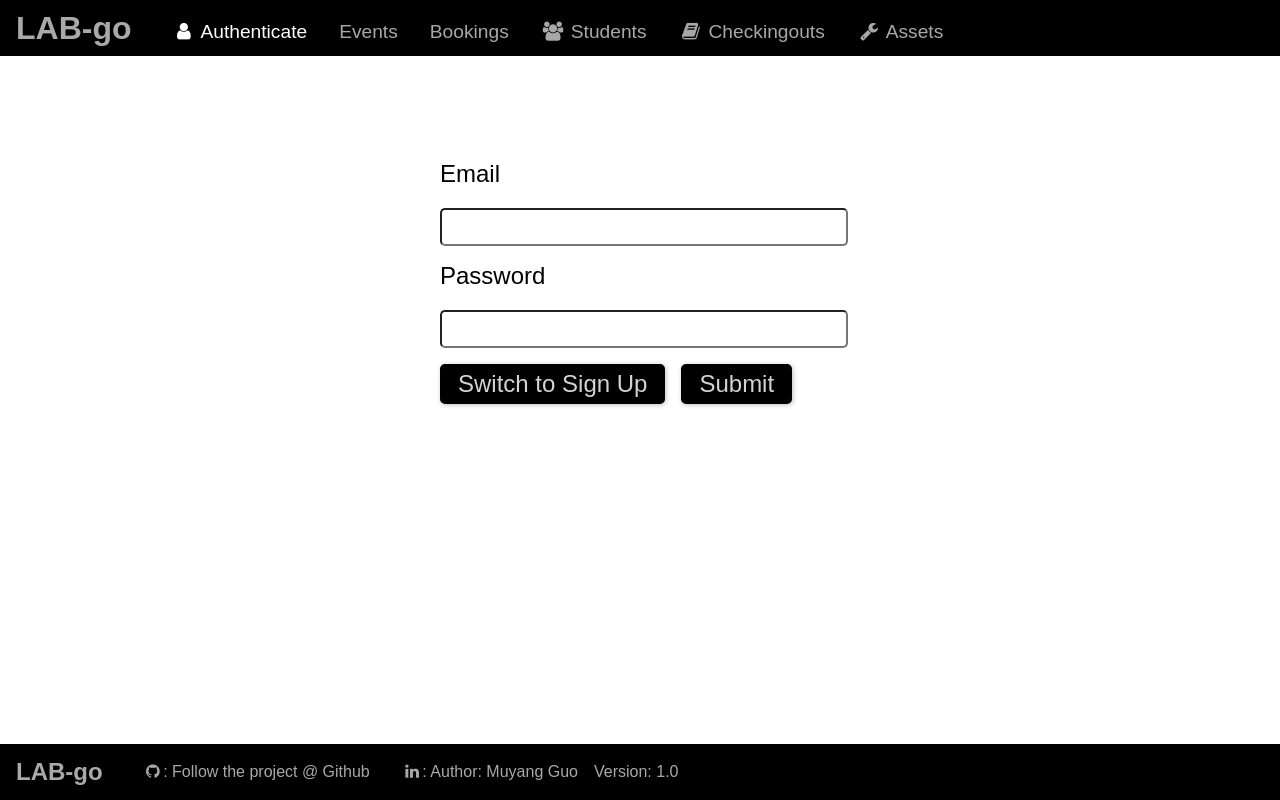
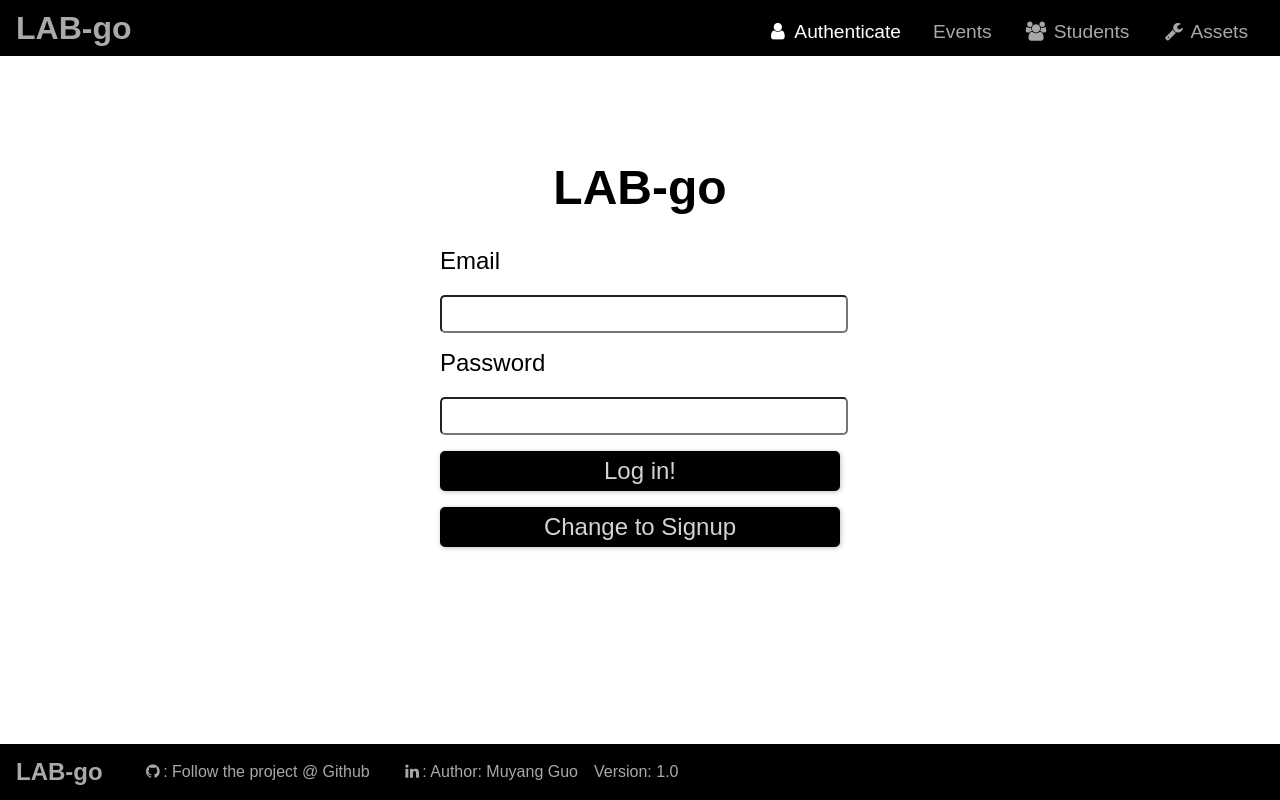
Before and after one commit to MUYANGGUO/lab-management-gatech, a React (Create React App) app in the folder frontend/: page /auth in a window 1280 px wide. Built offline with nearby package versions, Linux system fonts and the light colour scheme.

Commit message:
working on state control

```diff
--- a/frontend/src/App.js
+++ b/frontend/src/App.js
@@ -1,4 +1,4 @@
-import React from 'react';
+import React, { Component } from 'react';
 import { BrowserRouter, Route, Redirect, Switch } from 'react-router-dom';
 import './App.css';
 import AuthPage from './pages/Auth';
@@ -9,29 +9,50 @@ import AssetsPage from './pages/Assets';
 import CheckingoutsPage from './pages/Checkingouts';
 import MainNavigation from './components/Navigation/MainNavigation';
 import Footer from './components/Footer/Footer';
+import AuthContext from './context/auth-context';
+
+class App extends Component {
+  state = {
+    token: null,
+    userId: null
+  }
 
 
-function App() {
+  login = (token, userId, tokenExpiration) => {
+    this.setState({token: token, userId: userId})
+  };
+
+  logout = ()=>{
+    this.setState({token: null, userId: null})
+  };
+  render(){
     return (
-
       <BrowserRouter>
         <React.Fragment>
+        <AuthContext.Provider value={{token:this.state.token, userId: this.state.userId, login: this.login, logout: this.logout}}>
           <MainNavigation></MainNavigation>
           <main className="main-content">
             <Switch>
-            <Redirect from="/" to="/auth" exact />
-            <Route path="/auth" component = {AuthPage} />
-            <Route path="/bookings" component = {BookingsPage} />
+              {!this.state.token && <Redirect from="/" to="/auth" exact />}
+              {this.state.token && <Redirect from="/" to="/events" exact />}
+              {this.state.token && <Redirect from="/auth" to="/events" exact />}
+              {!this.state.token && (<Route path="/auth" component = {AuthPage} />)}
+              {this.state.token &&
+              <Route path="/bookings" component = {BookingsPage} />}
               <Route path="/events" component = {EventsPage} />
               <Route path="/students" component = {StudentsPage} />
               <Route path="/assets" component = {AssetsPage} />
-            <Route path="/checkingouts" component = {CheckingoutsPage} />
+              {this.state.token &&
+              <Route path="/checkingouts" component = {CheckingoutsPage} />}
             </Switch>
           </main>
+
+          </AuthContext.Provider>
           <Footer></Footer>
         </React.Fragment>
       </BrowserRouter>
     );
   }
+}
 
 export default App;
--- a/frontend/src/components/Footer/Footer.js
+++ b/frontend/src/components/Footer/Footer.js
@@ -11,8 +11,8 @@ const footer = props => (
         <nav className="footer-items">
             <ul>
 
-                <li><a href="https://github.com/MUYANGGUO/lab-management-gatech" ><i class="fa fa-fw fa-github"></i>:  Follow the project @ Github </a></li>
-                <li><a href="https://www.linkedin.com/in/muyang-guo-445a3465/" ><i class="fa fa-fw fa-linkedin"></i>:  Author: Muyang Guo </a></li>
+                <li><a href="https://github.com/MUYANGGUO/lab-management-gatech" ><i className="fa fa-fw fa-github"></i>:  Follow the project @ Github </a></li>
+                <li><a href="https://www.linkedin.com/in/muyang-guo-445a3465/" ><i className="fa fa-fw fa-linkedin"></i>:  Author: Muyang Guo </a></li>
                 <label>Version: 1.0</label>
             </ul>
 
--- a/frontend/src/components/Navigation/MainNavigation.css
+++ b/frontend/src/components/Navigation/MainNavigation.css
@@ -9,6 +9,7 @@
     padding: 0 1rem;
     display: flex;
     align-items: center;
+    justify-content: space-between;
 
 
 }
@@ -18,16 +19,19 @@
     font-size: 2rem;
     color: darkgray;
 
+
 }
 
 .main-nav-items {
     margin-left: 1.5rem;
     margin-top: 0.5rem;
+    margin-right: 2rem;
 
 
 }
 
 .main-nav-items ul{
+    margin-right: 100;
     margin: 0;
     padding: 0;
     list-style:  none;
--- a/frontend/src/components/Navigation/MainNavigation.js
+++ b/frontend/src/components/Navigation/MainNavigation.js
@@ -1,36 +1,56 @@
 import React from 'react';
 import { NavLink } from 'react-router-dom';
 import './MainNavigation.css';
+import AuthContext from '../../context/auth-context';
+
 
 const mainNavigation = props => (
-    <header className="main-nav">
+
+    <AuthContext.Consumer>
+        {(context)=>{
+            return (    <header className="main-nav">
             <div className="main-nav-logo">
                 <h1>LAB-go</h1>
             </div>
             <nav className="main-nav-items">
                 <ul>
+                    {!context.token && (
                     <li>
-
-                    <NavLink to="/auth"><i class="fa fa-fw fa-user"></i> Authenticate </NavLink>
-                </li>
+                        <NavLink to="/auth"><i className="fa fa-fw fa-user"></i> Authenticate </NavLink>
+                    </li>)}
                     <li>
                         <NavLink to="/events"> Events </NavLink>
                     </li>
+
+                    {context.token && (
                     <li>
                         <NavLink to="/bookings"> Bookings </NavLink>
+                    </li>)}
+
+                    <li>
+                        <NavLink to="/students"><i className="fa fa-fw fa-users"></i> Students </NavLink>
                     </li>
+
+                    {context.token && (
                     <li>
-                    <NavLink to="/students"><i class="fa fa-fw fa-users"></i> Students </NavLink>
+                        <NavLink to="/checkingouts"><i className="fa fa-fw fa-book"></i> Checkingouts </NavLink>
                     </li>
+                    )}
                     <li>
-                    <NavLink to="/checkingouts"><i class="fa fa-fw fa-book"></i> Checkingouts </NavLink>
+                        <NavLink to="/assets"><i className="fa fa-fw fa-wrench"></i> Assets </NavLink>
                     </li>
+                    {context.token && (
                     <li>
-                    <NavLink to="/assets"><i class="fa fa-fw fa-wrench"></i> Assets </NavLink>
+                        <button >Sign out </button>
                     </li>
+                    )}
                 </ul>
             </nav>
         </header>
+        );
+        }}
+
+    </AuthContext.Consumer>
 
 );
 
--- /dev/null
+++ b/frontend/src/context/auth-context.js
@@ -0,0 +1,7 @@
+import React from 'react';
+export default React.createContext({
+    token: null,
+    userId: null,
+    login: (token, userId, tokenExpiration) =>{},
+    logout: () =>{}
+});
--- a/frontend/src/pages/Auth.css
+++ b/frontend/src/pages/Auth.css
@@ -4,6 +4,11 @@
     margin: 10rem auto;
     font-size: 1.5rem;
 
+}
+.form-logo {
+    text-align: center;
+    font-size: 1.5rem;
+    color: black;
 }
 
 .form-control label,
@@ -25,7 +30,7 @@
     margin-top: 1rem;
 }
 
-.form-actions button {
+.form-actions button{
     margin-top: 1rem;
     background-color: black;
     color: lightgray;
@@ -36,7 +41,9 @@
     margin-right: 1rem;
     box-shadow: 1px 1px 5px rgba(0,0,0,0.25);
     cursor: pointer;
+    width: 100%;
 }
+
 
 .form-actions button:hover,
 .form-actions button:active {
--- a/frontend/src/pages/Auth.js
+++ b/frontend/src/pages/Auth.js
@@ -1,21 +1,109 @@
+
 import React, { Component } from 'react';
+
 import './Auth.css';
+import AuthContext from '../context/auth-context';
+class AuthPage extends Component {
+  state = {
+    isLogin: true
+  };
 
-class AuthPage extends Component {
+  static contextType = AuthContext;
+
+  constructor(props) {
+    super(props);
+    this.emailEl = React.createRef();
+    this.passwordEl = React.createRef();
+  }
+
+  switchModeHandler = () => {
+    this.setState(prevState => {
+      return { isLogin: !prevState.isLogin };
+    });
+  };
+
+  submitHandler = event => {
+    event.preventDefault();
+    const email = this.emailEl.current.value;
+    const password = this.passwordEl.current.value;
+
+    if (email.trim().length === 0 || password.trim().length === 0) {
+      return;
+    }
+
+    let requestBody = {
+      query: `
+        query {
+          login(email: "${email}", password: "${password}") {
+            userId
+            token
+            tokenExpiration
+          }
+        }
+      `
+    };
+
+    if (!this.state.isLogin) {
+      requestBody = {
+        query: `
+          mutation {
+            createUser(userInput: {email: "${email}", password: "${password}"}) {
+              _id
+              email
+            }
+          }
+        `
+      };
+    }
+
+    fetch('http://localhost:8000/graphql', {
+      method: 'POST',
+      body: JSON.stringify(requestBody),
+      headers: {
+        'Content-Type': 'application/json'
+      }
+    })
+      .then(res => {
+        if (res.status !== 200 && res.status !== 201) {
+          throw new Error('Failed!');
+        }
+        return res.json();
+      })
+      .then(resData => {
+        console.log(resData);
+        if (resData.data.login.token) {
+            this.context.login(
+                resData.data.login.token,
+                resData.data.login.userId,
+                resData.data.login.tokenExpiration,)
+        }
+      })
+      .catch(err => {
+        console.log(err);
+      });
+  };
+
+
     render() {
         return (
-        <form className="auth-form">
+
+        <form className="auth-form" onSubmit = {this.submitHandler}>
+            <div className="form-logo">
+            <h1>LAB-go</h1>
+            </div>
             <div className="form-control">
                 <label htmlFor="email">Email</label>
-                <input type="email" id="email"></input>
+                <input type="email" id="email" ref={this.emailEl}></input>
             </div>
             <div className="form-control">
                 <label htmlFor="password">Password</label>
-                <input type="password" id="password"></input>
+                <input type="password" id="password" ref={this.passwordEl}></input>
             </div>
             <div className="form-actions">
-                <button type="button">Switch to Sign Up</button>
-                <button type="submit">Submit</button>
+            <button type="submit">{this.state.isLogin ? 'Log in!' : 'Sign up!'}</button>
+            <button type="button" onClick={this.switchModeHandler}>
+            Change to {this.state.isLogin ? 'Signup' : 'Login'}
+          </button>
             </div>
         </form>);
     }
```
Also changed, not shown: frontend/public/manifest.json, 1 other file (tests, documents, lock files or other folders). Lines whose indentation alone changed are shown as unchanged.
